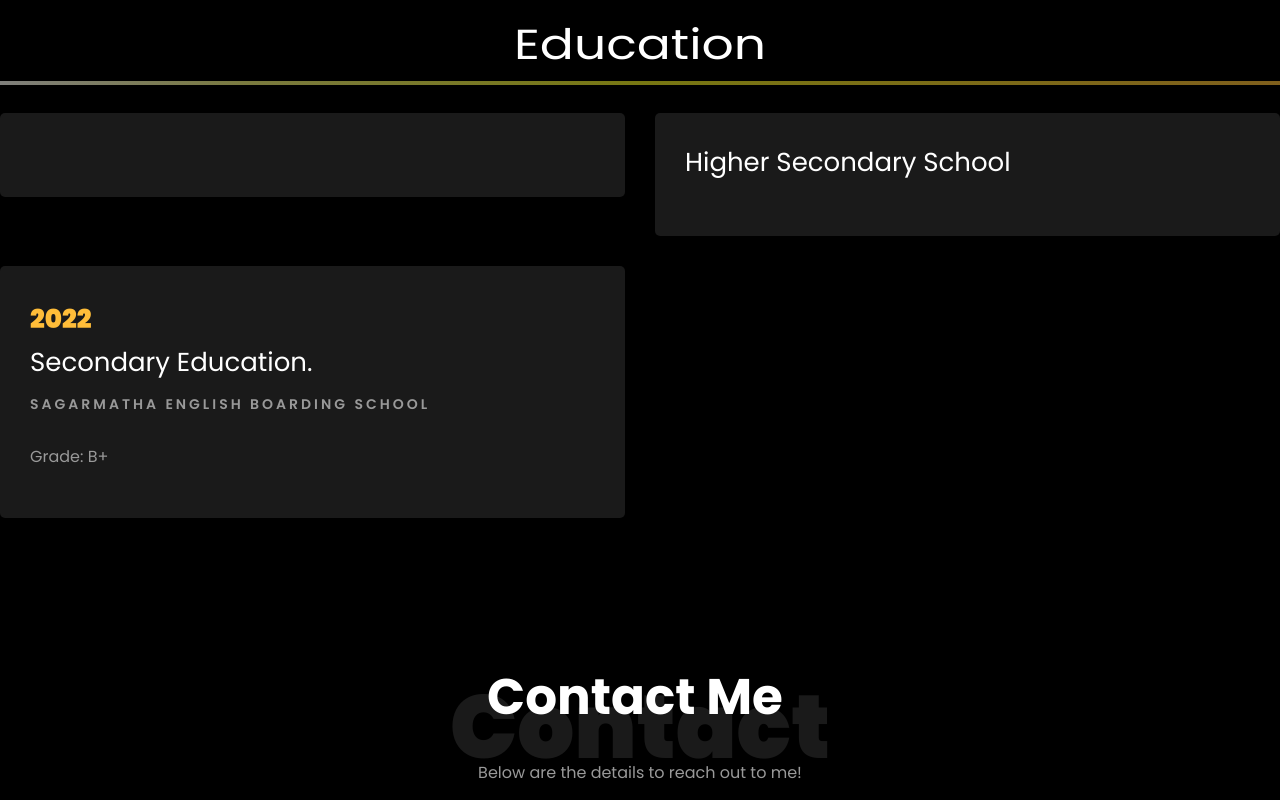
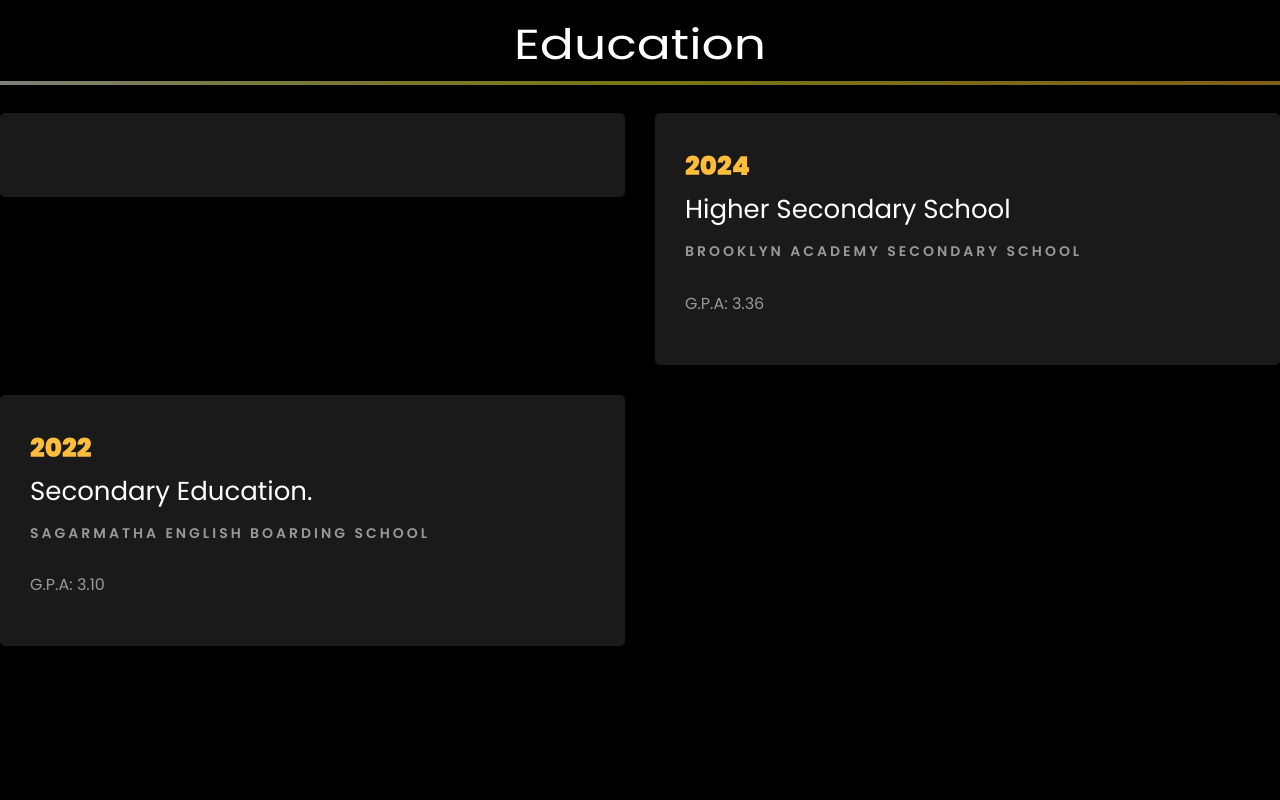
Before and after one commit to sandeshshrestha01/sandesh2062, a plain HTML site: page index.html in a window 1280 px wide. Shown: the part 1550-2350 px from the top of the page. Drawn offline with Linux system fonts and the light colour scheme; files whose address does not match are found by name.

Commit message:
Add files via upload

```diff
--- a/index.html
+++ b/index.html
@@ -320,10 +320,10 @@
 
     			<div class="col-md-6">
 					<div class="resume-wrap ftco-animate">
-						<span class="date"></span>
+						<span class="date">2024</span>
     					<h2>Higher Secondary School</h2>
-    					<span class="position"></span>
-    					<p class="mt-4"></p>
+    					<span class="position">BROOKLYN ACADEMY SECONDARY SCHOOL</span>
+    					<p class="mt-4">G.P.A: 3.36</p>
     				</div>
 				</div>
 				<div class="col-md-6">
@@ -331,7 +331,7 @@
 						<span class="date">2022</span>
 						<h2>Secondary Education.</h2>
 						<span class="position">Sagarmatha English Boarding school</span>
-						<p class="mt-4">Grade: B+ </p>
+						<p class="mt-4">G.P.A: 3.10</p>
 					</div>
 				</div>
     		</div>
```
